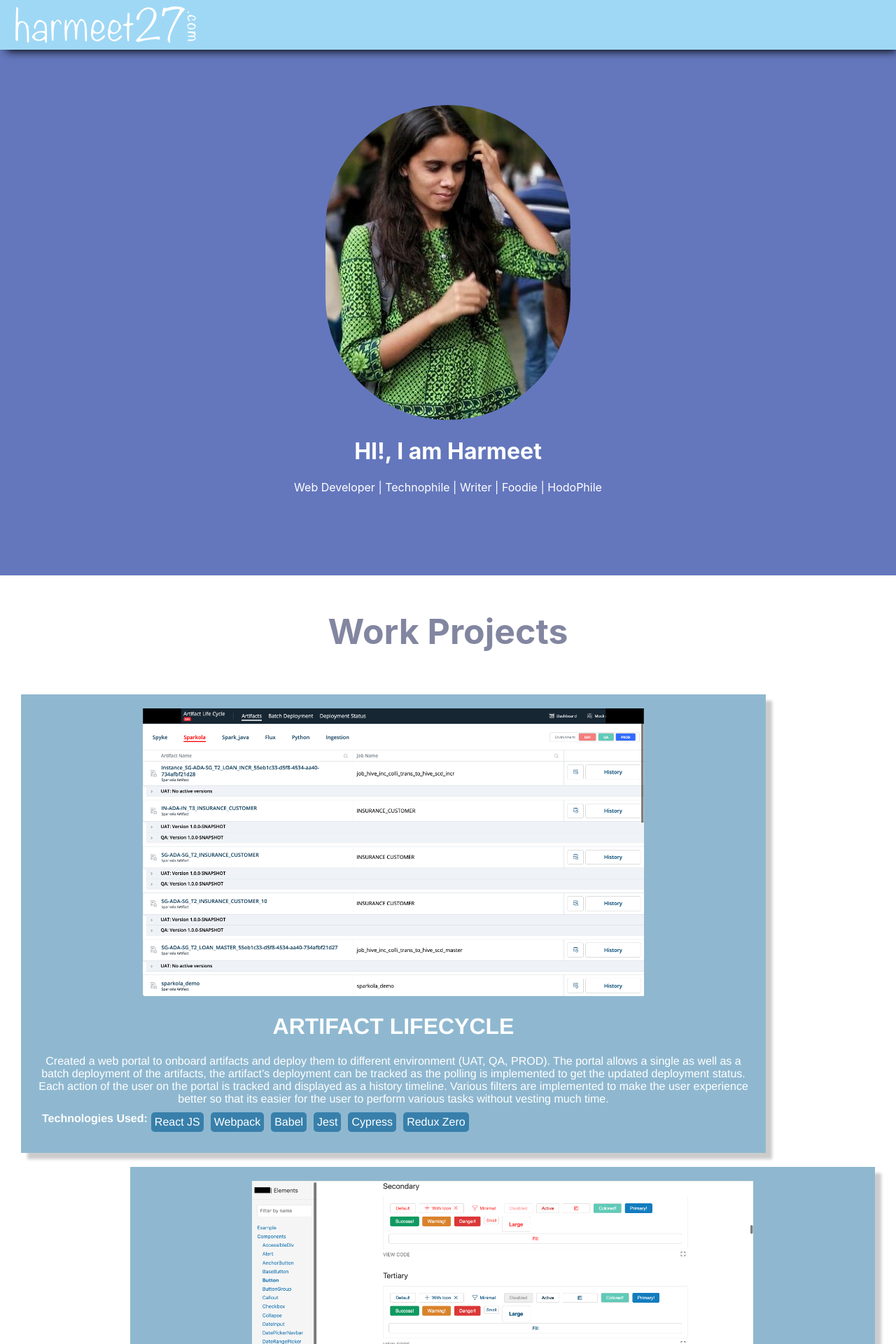
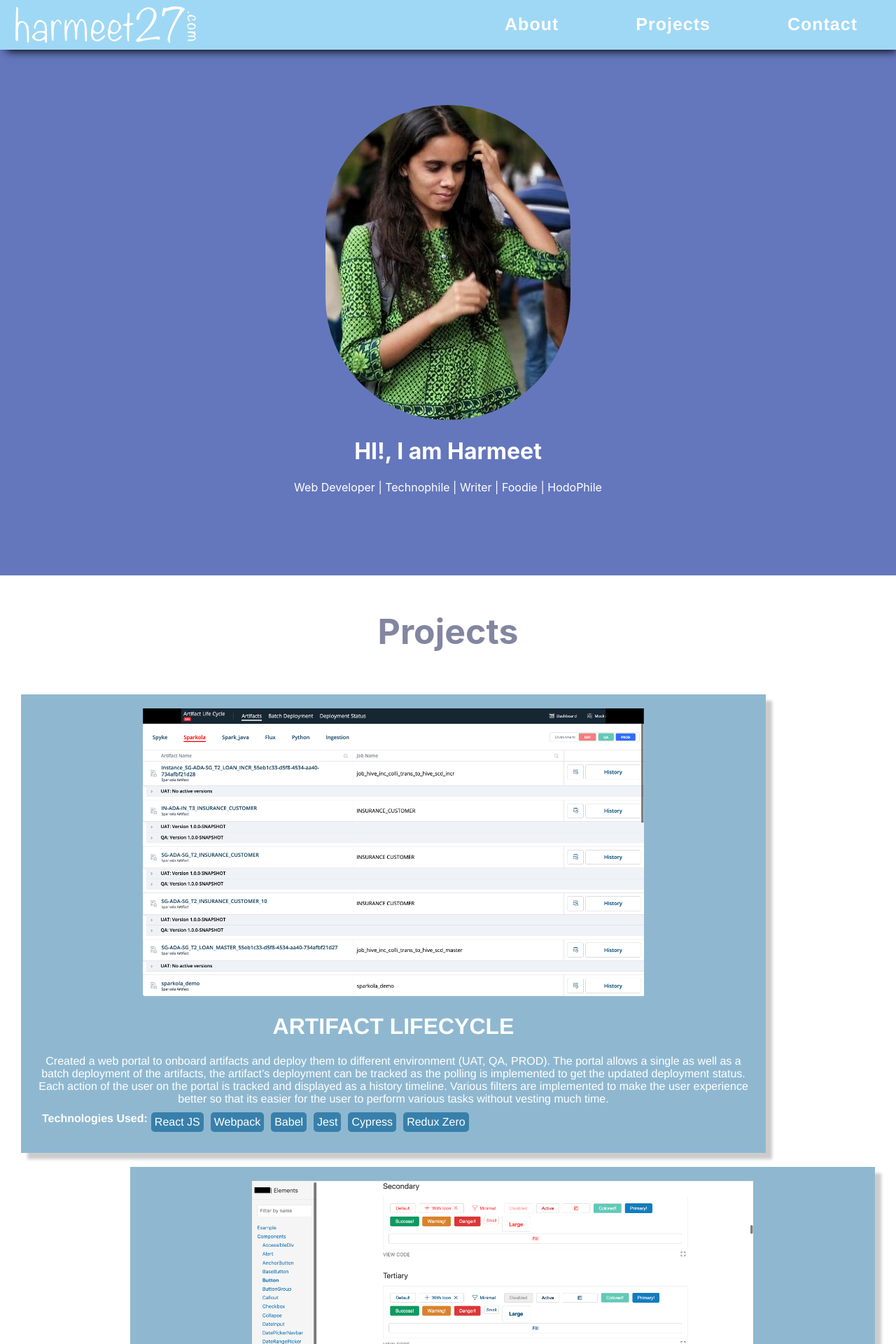
Before and after one commit to harmeet27/portfolio, a React (Create React App) app: page / in a window 1280 px wide. Shown: the top 1920 px of the page at 70% size. Built offline with nearby package versions, Linux system fonts and the light colour scheme.

Commit message:
feat: menu bar and scroll to view

```diff
--- a/src/App.js
+++ b/src/App.js
@@ -4,14 +4,53 @@ import Header from './components/Header/Header';
 import Projects from './components/Projects/Projects';
 import './App.css';
 
-function App() {
+class App extends React.Component {
+  constructor(props) {
+    super(props)
+    this.aboutRef = React.createRef()
+    this.projectsRef = React.createRef()
+    this.contactRef = React.createRef()
+    this.state = {
+      isDesktop: false
+    };
+    this.updatePredicate = this.updatePredicate.bind(this);
+  }
+
+  componentDidMount() {
+    this.updatePredicate();
+    window.addEventListener("resize", this.updatePredicate);
+  }
+
+  componentWillUnmount() {
+    window.removeEventListener("resize", this.updatePredicate);
+  }
+
+  updatePredicate() {
+    this.setState({ isDesktop: window.innerWidth > 750 });
+  }
+
+  scrollToMyRef = (ref) => window.scrollTo({ behavior: 'smooth', top: ref.current.offsetTop });
+
+
+  handleTabClick = (tab) => {
+    if(tab === 'projects'){
+      this.scrollToMyRef(this.projectsRef);
+    } else if ( tab === 'contact') {
+      this.scrollToMyRef(this.contactRef);
+    } else if ( tab === 'about') {
+      this.scrollToMyRef(this.aboutRef);
+    }
+  }
+
+  render(){
   return (
     <div className="App">
-      <Navigation />
-      <Header />
-      <Projects />
+      <Navigation onClick={this.handleTabClick} isDesktop={this.state.isDesktop}/>
+      <Header aboutRef={this.aboutRef} />
+      <Projects projectsRef={this.projectsRef} contactRef={this.contactRef}/>
     </div>
   );
+  }
 }
 
 export default App;
--- a/src/components/About/About.js
+++ b/src/components/About/About.js
@@ -4,9 +4,9 @@ import './About.css';
 class About extends React.PureComponent{
  render(){
      return (
-     <div className="about">
-        <h1>About</h1>
-        <p>Web Developer | Technophile | Writer | Foodie | HodoPhile</p>
+     <div className="about" ref={this.props.contactRef}>
+        <h1>Contact</h1>
+        <p><span>Email: harmeetkaur2793@gmail.com</span></p>
      </div>
      );
  }
--- a/src/components/Card/Card.js
+++ b/src/components/Card/Card.js
@@ -12,7 +12,7 @@ const Card = (props) => {
         <div className="technologies">
          <div className="label">Technologies Used:</div>
         {technology.map((tech) => {
-          return <div className="tag">{tech}</div>
+          return <div className="tag" key={tech}>{tech}</div>
         })}</div>
         </div>
       </div>
--- a/src/components/Header/Header.js
+++ b/src/components/Header/Header.js
@@ -5,7 +5,7 @@ import profile from '../../profile.jpg';
 class Header extends React.PureComponent{
  render(){
      return (
-     <div className="header">
+     <div className="header" ref={this.props.aboutRef}>
          <img src={profile} alt="profile" className="profile"/>
         <h1>HI!, I am Harmeet</h1>
         <p>Web Developer | Technophile | Writer | Foodie | HodoPhile</p>
--- a/src/components/Navigation/Navigation.css
+++ b/src/components/Navigation/Navigation.css
@@ -1,4 +1,4 @@
-.navBar{
+.navBar {
   background-color: #9fd8f5;
   top: 0;
   position: fixed;
@@ -11,8 +11,66 @@
   text-align: left;
 }
 
-.logo{
-  font-family: Montserrat,"Helvetica Neue",Helvetica,Arial,sans-serif;
-  /* font-weight: 700; */
+.dropdown {
+  position: relative;
+  margin-top: 5px;
+  background-color: #9fd8f5;
+  display: flex;
+  flex-direction: column;
+}
+
+.link {
+  text-decoration: none;
+  font-size: 20px;
+  padding: 15px;
+  font-weight: 500;
+  color: #fff;
+  font-family: Montserrat, "Helvetica Neue", Helvetica, Arial, sans-serif;
+  letter-spacing: 1px;
   margin-left: 15px;
 }
+
+.logo {
+  font-family: Montserrat, "Helvetica Neue", Helvetica, Arial, sans-serif;
+  margin-left: 15px;
+}
+
+.navBarRight {
+  float: right;
+}
+
+.desktopMenu {
+  padding-top: 20px;
+}
+
+.tab {
+  margin: 30px;
+  text-decoration: none;
+  font-size: 25px;
+  font-weight: 600;
+  color: #fff;
+  font-family: Montserrat, "Helvetica Neue", Helvetica, Arial, sans-serif;
+  letter-spacing: 1px;
+  padding: 25px;
+}
+
+.menu {
+  position: relative;
+  margin-right: 15px;
+  padding: 7px 10px;
+  margin-top: 18px;
+  border: 1px solid transparent;
+  border-radius: 4px;
+  background-color: #fff;
+  border-color: #fff;
+}
+
+.iconBar {
+  display: block;
+  width: 22px;
+  height: 2px;
+  margin-bottom: 4px;
+  margin-top: 4px;
+  border-radius: 1px;
+  background-color: #9fd8f5;
+}
--- a/src/components/Navigation/Navigation.js
+++ b/src/components/Navigation/Navigation.js
@@ -1,14 +1,104 @@
-import React from 'react';
-import './Navigation.css';
-import svg from '../../my-logo.svg'
+import React from "react";
+import "./Navigation.css";
+import svg from "../../my-logo.svg";
 
-class Navigation extends React.PureComponent{
-  render(){
-      return (
-      <nav className="navBar">
-        <img src={svg} alt="Harmeet27.com" className="logo"/>
-      </nav>
-      );
+class Navigation extends React.PureComponent {
+  constructor(props) {
+    super(props);
+    this.state = {
+      openMenu: false,
+    };
+  }
+
+  toggle = () => {
+     const openMenuValue = !this.state.openMenu;
+     this.setState({
+       openMenu: openMenuValue
+     })
+  }
+
+  handleMenuClick = (menuItem) => {
+    return this.setState({
+      openMenu: false
+    }, () => this.props.onClick(menuItem));
+  }
+
+  renderMobileMenu = () => {
+    return (
+      <button className="menu" onClick={this.toggle}>
+        <span className="iconBar"></span>
+        <span className="iconBar"></span>
+        <span className="iconBar"></span>
+      </button>
+    );
+  };
+
+  renderDesktopMenu = () => {
+    return (
+      <div className="desktopMenu">
+        <a
+          href="#about"
+          className="tab"
+          onClick={() => this.props.onClick("about")}
+        >
+          About
+        </a>
+        <a
+          href="#projects"
+          className="tab"
+          onClick={() => this.props.onClick("projects")}
+        >
+          Projects
+        </a>
+        <a
+          href="#contact"
+          className="tab"
+          onClick={() => this.props.onClick("contact")}
+        >
+          Contact
+        </a>
+      </div>
+    );
+  };
+  render() {
+    return (
+      <React.Fragment>
+        <nav className="navBar">
+          <img src={svg} alt="Harmeet27.com" className="logo" />
+          <div className="navBarRight">
+            {this.props.isDesktop
+              ? this.renderDesktopMenu()
+              : this.renderMobileMenu()}
+          </div>
+        {!this.props.isDesktop && this.state.openMenu && (
+            <div className="dropdown">
+              <a
+                href="#about"
+                className="link"
+                // onClick={() => this.props.onClick("about")}
+                onClick={() => this.handleMenuClick('about')}
+              >
+                About
+              </a>
+              <a
+                href="#projects"
+                className="link"
+                onClick={() => this.handleMenuClick('projects')}
+              >
+                Projects
+              </a>
+              <a
+                href="#contact"
+                className="link"
+                onClick={() => this.handleMenuClick('contact')}
+              >
+                Contact
+              </a>
+            </div>
+        )}
+        </nav>
+      </React.Fragment>
+    );
   }
 }
 
--- a/src/components/Projects/Projects.css
+++ b/src/components/Projects/Projects.css
@@ -2,9 +2,7 @@
   display: block;
   width:100%;
   z-index: 2;
-  margin-right: auto;
-  margin-left: auto;
-  margin-bottom: 25px;
+  margin: auto;
   overflow: auto;
 }
 
--- a/src/components/Projects/Projects.js
+++ b/src/components/Projects/Projects.js
@@ -1,8 +1,8 @@
 import React from "react";
 import "./Projects.css";
 import Card from "../Card/Card";
-import About from '../About/About';
-import Contact from '../Contact/Contact';
+import About from "../About/About";
+import Contact from "../Contact/Contact";
 
 import { projects } from "../../data/projects.js";
 
@@ -10,24 +10,28 @@ class Projects extends React.PureComponent {
   renderProjects = () => {
     return projects.map((project, i) => {
       return (
-        <div className="projectRow">
-          {i % 2 === 0 && <Card data={project} className="left" />}
-          {i % 2 !== 0 && <Card data={project} className="right" />}
+        <div className="projectRow" key={project.title}>
+          {i % 2 === 0 && (
+            <Card data={project} className="left" key={project.title} />
+          )}
+          {i % 2 !== 0 && (
+            <Card data={project} className="right" key={project.title} />
+          )}
         </div>
       );
     });
   };
   render() {
-    return(
-    <div>
-    <div className="projects">
-      <div className="title">Work Projects</div>
-      {this.renderProjects()}
-    </div>
-    <About/>
-    <Contact />
-    </div>
-    )
+    return (
+      <React.Fragment>
+        <div className="projects" ref={this.props.projectsRef}>
+          <div className="title">Projects</div>
+          {this.renderProjects()}
+        </div>
+        <About contactRef={this.props.contactRef} />
+        <Contact />
+      </React.Fragment>
+    );
   }
 }
 
```
